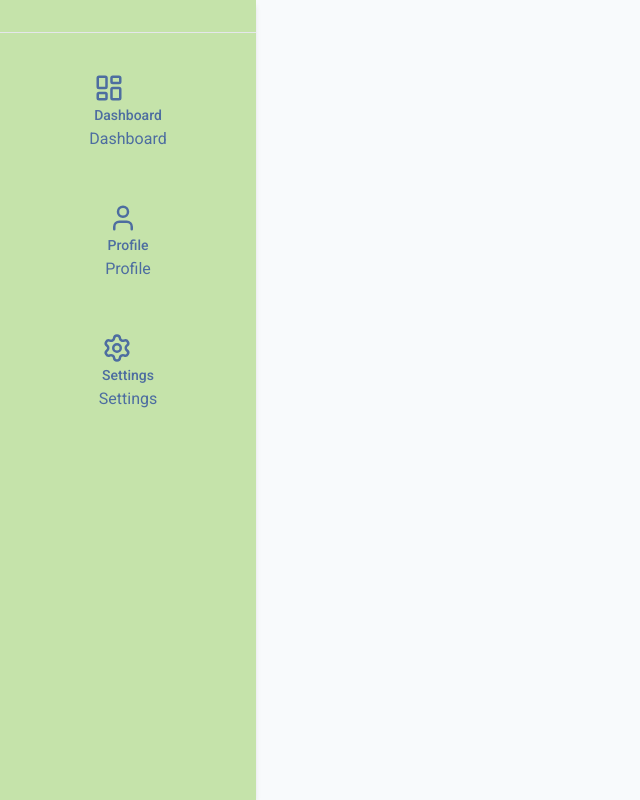
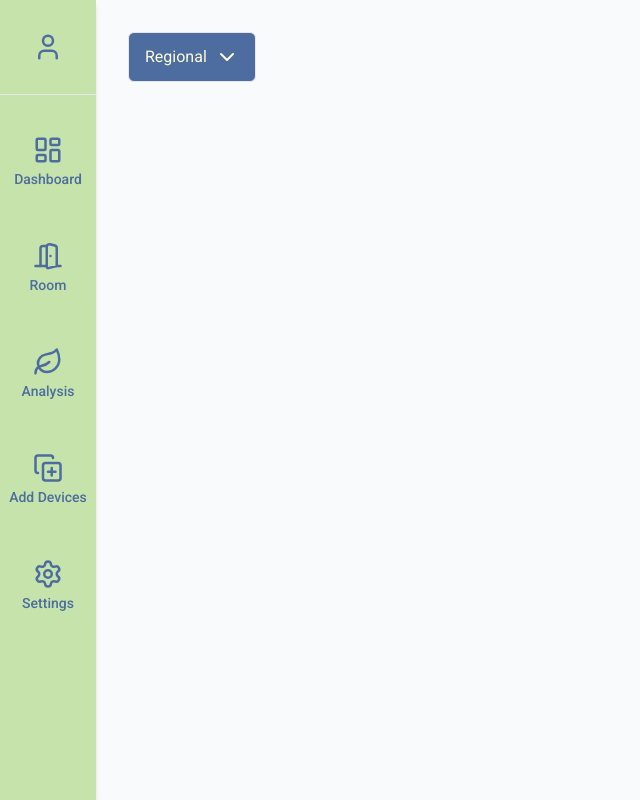
Before and after one commit to kudamandra92/cool_command, a React (Vite) app: page /dashboard in a window 1280 px wide. Shown: the whole page, without its empty margins (0-640 px from the left). Built offline with nearby package versions, Linux system fonts and the light colour scheme.

Commit message:
add Dropdown

```diff
--- /dev/null
+++ b/src/components/Dropdown.jsx
@@ -0,0 +1,63 @@
+import { useState, useRef, useEffect } from "react";
+import { ChevronDown } from "lucide-react";
+
+export default function Dropdown({ label, items = [], onSelect }) {
+  const [isOpen, setIsOpen] = useState(false);
+  const [selected, setSelected] = useState(null);
+  const dropdownRef = useRef(null);
+
+  const toggleDropdown = () => setIsOpen(!isOpen);
+
+  // Close dropdown when clicking outside
+  useEffect(() => {
+    function handleClickOutside(e) {
+      if (dropdownRef.current && !dropdownRef.current.contains(e.target)) {
+        setIsOpen(false);
+      }
+    }
+    document.addEventListener("mousedown", handleClickOutside);
+    return () => document.removeEventListener("mousedown", handleClickOutside);
+  }, []);
+
+  const handleSelect = (item) => {
+    setSelected(item);
+    if (onSelect) onSelect(item);
+    setIsOpen(false);
+  };
+
+  return (
+    <div className="relative w-full" ref={dropdownRef}>
+      {/* Dropdown Button */}
+      <button
+        onClick={toggleDropdown}
+        className="flex items-center justify-between w-full px-4 py-3 bg-blueish text-yellowish border rounded-md hover:bg-blueish/80 transition"
+      >
+        {selected || label}
+        <ChevronDown
+          className={`ml-2 transition-transform ${isOpen ? "rotate-180" : ""}`}
+        />
+      </button>
+
+      {/* Dropdown Menu */}
+      {isOpen && (
+        <div className="absolute left-0 mt-2 w-full bg-white border rounded-md shadow-md z-[9999]">
+          {items.length > 0 ? (
+            items.map((item, i) => (
+              <div
+                key={i}
+                onClick={() => handleSelect(item)}
+                className={`px-4 py-2 cursor-pointer hover:bg-gray-100 ${
+                  selected === item ? "bg-gray-100 font-medium" : ""
+                }`}
+              >
+                {item}
+              </div>
+            ))
+          ) : (
+            <div className="p-2 text-sm text-gray-500">No items provided.</div>
+          )}
+        </div>
+      )}
+    </div>
+  );
+}
--- a/src/components/Sidebar.jsx
+++ b/src/components/Sidebar.jsx
@@ -1,24 +1,32 @@
-import { useState } from "react";
-import { Menu, ChevronLeft, LayoutDashboard, User, Settings } from "lucide-react";
+// import { useState } from "react";
+import {
+  Menu,
+  ChevronLeft,
+  LayoutDashboard,
+  User,
+  Leaf,
+  Settings,
+  CopyPlus,
+  DoorOpen,
+} from "lucide-react";
 
 export default function Sidebar() {
-  const [isOpen, setIsOpen] = useState(true);
-  const toggleSidebar = () => setIsOpen(!isOpen);
+  // const [isOpen, setIsOpen] = useState(true);
+  // const toggleSidebar = () => setIsOpen(!isOpen);
 
   const menuItems = [
     { icon: <LayoutDashboard size={30} />, label: "Dashboard" },
-    { icon: <User size={30} />, label: "Profile" },
+    { icon: <DoorOpen size={30} />, label: "Room" },
+    { icon: <Leaf size={30} />, label: "Analysis" },
+    { icon: <CopyPlus size={30} />, label: "Add Devices" },
     { icon: <Settings size={30} />, label: "Settings" },
   ];
 
   return (
-    <aside
-      className={`fixed top-0 left-0 h-full bg-limeish shadow-md z-40 transition-all duration-300 ease-in-out
-        ${isOpen ? "w-64" : "w-24"}`}
-    >
+    <aside className="flex flex-col top-0 left-0 h-full min-h-screen  bg-limeish shadow-md z-40 transition-all duration-300 ease-in-out w-24">
       {/* Header */}
-      <div className="flex items-center justify-between p-4 border-b border-gray-200">
-
+      <div className="flex flex-col items-center justify-center px-4 py-8 border-b border-gray-200">
+        <User size={30} />
       </div>
       {/* <div
         className={`flex items-center justify-between p-4 border-b border-gray-200 ${
@@ -44,19 +52,15 @@ export default function Sidebar() {
           <a
             key={i}
             href="#"
-            className="flex flex-col items-center justify-center py-4 text-blueish hover:bg-blueish/60 hover:text-yellowish transition-all duration-200"
+            className="flex flex-col items-center justify-center py-4 text-blueish hover:bg-blueish/70 hover:text-yellowish transition-all duration-200"
           >
-            <div className={`${isOpen ? "" : "flex flex-col items-center"}`}>
-              <div
-                className="transition-transform duration-200"
-              >
+            <div className="flex flex-col items-center">
+              <div className="transition-transform duration-200">
                 {item.icon}
               </div>
 
-            <span className="text-sm mt-1 font-medium">{item.label}</span>
-
+              <span className="text-sm mt-1 font-medium">{item.label}</span>
             </div>
-            {isOpen && <span>{item.label}</span>}
           </a>
         ))}
       </nav>
--- a/src/pages/DashboardPage/DashboardPage.jsx
+++ b/src/pages/DashboardPage/DashboardPage.jsx
@@ -1,11 +1,22 @@
-import Sidebar from "../../components/Sidebar"
+import Sidebar from "../../components/Sidebar";
+import Dropdown from "../../components/Dropdown";
 
 export default function DashboardPage() {
-    return (
-        <div>
-            <div>
-                <Sidebar />
-            </div>
+  return (
+    <div>
+      <div className="flex">
+        <div className="flex">
+          <Sidebar />
         </div>
-    )
+        <div className="flex w-full p-8">
+          <div>
+            <Dropdown
+              label={"Regional"}
+              items={["Regional 1", "Regional 2", "Regional 3"]}
+            />
+          </div>
+        </div>
+      </div>
+    </div>
+  );
 }
```
Also changed, not shown: 1 other file (tests, documents, lock files or other folders).
